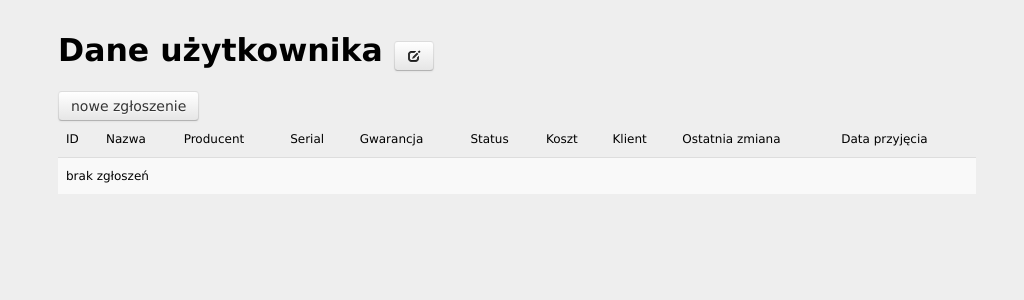
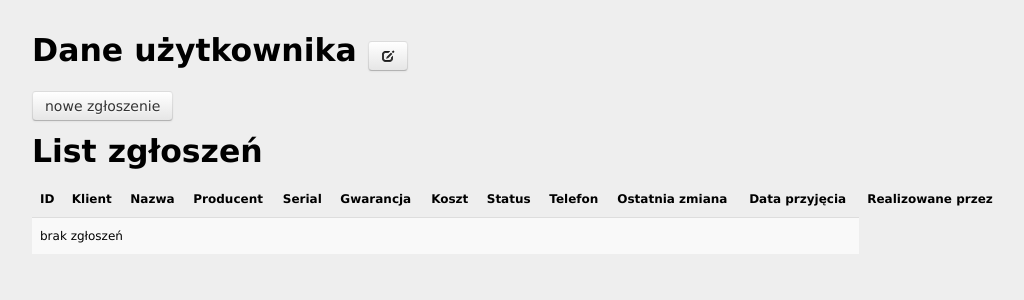
Before and after one commit to owad/dziobak, a Django app: template templates/cs_user/user_detail.html in a window 1280 px wide. Shown: the top 300 px of the page, without its empty margins (112-1136 px from the left). Run offline with Django 3.2, Linux system fonts and the light colour scheme; the template is opened without the code that fills it, so the values that code supplies are empty; some libraries are stand-ins or nearby versions.

Commit message:
..and more stuff

```diff
--- a/static/css/styles.css
+++ b/static/css/styles.css
@@ -6,6 +6,11 @@ body {
 }
 body, th, td {
     font: 12px/1.4em Verdana,sans-serif;
+}
+
+.container {
+    display: block;
+    width: 80%;
 }
 
 .center {
@@ -39,3 +44,15 @@ ul.nav li {
 div.content input, div.content textarea {
     width: 400px;
 }
+
+table th {
+    text-align: right;
+}
+
+thead tr td {
+    font-weight: bold;
+}
+
+.middle {
+    padding: 0px 5px;
+}
--- a/templates/cs_user/user_detail.html
+++ b/templates/cs_user/user_detail.html
@@ -10,11 +10,18 @@
 {% block content %}
     <address>
         {% for field, value in client.get_details_list %}
-            {{ value }}<br>
+            {% if field != 'klient' %}
+            {{ field }}: {{ value }}<br>
+            {% endif %}
         {% endfor %}
     </address>
 
     <a class="btn" href="{% url 'product_create' client.pk %}">nowe zgłoszenie</a>
 
+    {% block product_list %}
+    <h2>List zgłoszeń</h2>
     {% include 'product/product_table.html' with products=client.product_set.all %}
+    {% endblock %}
+
+    {% block new_product %}{% endblock %}
 {% endblock %}
--- a/templates/generic/create_or_update.html
+++ b/templates/generic/create_or_update.html
@@ -1,6 +1,3 @@
-{% extends 'main.html' %}
-
-{% block content %}
 <form action="" method="post">
     {% csrf_token %}
     <table>
@@ -9,4 +6,3 @@
     {% include 'inc/buttons.html' %}
     </table>
 </form>
-{% endblock %}
--- a/templates/main.html
+++ b/templates/main.html
@@ -18,10 +18,10 @@
 <body>
     <div class="container">
         {% if user.pk %}
-        <div class="row">
-            <div class="span2"><h1>{{ user.company }}</h1></div>
+        <div class="row top">
+            <div class="span7"><h1>{{ user.company }}</h1></div>
 
-            <div class="span8 right">
+            <div class="span10 right">
                 <div>zalogowany jako {{ user }}</div>
                 <div>Ostatnie logowanie: {% if user.last_login %}{{ user.last_login }}{% else %} - {% endif %}</div>
             </div>
@@ -31,7 +31,7 @@
             </div>
         </div>
 
-        <div class="row">
+        <div class="row middle">
             <div class="navbar">
                 <div class="navbar-inner">
                     <ul class="nav">
@@ -55,7 +55,7 @@
             </div>
         </div>
 
-        <div class="row">
+        <div class="row bottom">
         {% endif %}
         <h2>{% block heading %}{% endblock %}</h2>
             <div class="content">
--- a/templates/product/product_table.html
+++ b/templates/product/product_table.html
@@ -2,15 +2,17 @@
     <thead>
         <tr>
             <td>ID</td>
+            <td>Klient</td>
             <td>Nazwa</td>
             <td>Producent</td>
             <td>Serial</td>
             <td>Gwarancja</td>
+            <td>Koszt</td>
             <td>Status</td>
-            <td>Koszt</td>
-            <td>Klient</td>
-            <td>Ostatnia zmiana</td>
-            <td>Data przyjęcia</td>
+            <td>Telefon</td>
+            <td>Ostatnia&nbsp;zmiana</td>
+            <td>Data&nbsp;przyjęcia</td>
+            <td>Realizowane przez</td>
             <td></td>
         </tr>
     </thead>
@@ -18,22 +20,24 @@
     {% for p in products %}
         <tr>
             <td>{{ p }}</td>
+            <td><a href="{{ p.user.get_absolute_url }}">{{ p.user }}</a></td>
             <td><a href="{{ p.get_absolute_url }}">{{ p.name }}</a></td>
             <td>{{ p.producent }}</td>
             <td>{{ p.serial }}</td>
             <td>{{ p.warranty }}</td>
+            <td>{{ p.cost }}zł</td>
             <td>{{ p.status }}</td>
-            <td>{{ p.cost }}zł</td>
-            <td><a href="{{ p.user.get_absolute_url }}">{{ p.user }}</a></td>
+            <td>{{ p.user.phone_numbers }}</td>
             <td>{{ p.created }}</td>
             <td>{{ p.modified }}</td>
+            <td>{{ p.serviced_by }}</td>
             <td>
                 <a title="drukuj zgłoszenie" href="#"><i class="icon-print"></i></a>
             </td>
         </tr>
     {% empty %}
         <tr>
-            <td colspan="10" class="center">{% if q %}nie znaleziono zgłoszeń{% else %}brak zgłoszeń{% endif %}</td>
+            <td colspan="11" class="center">{% if q %}nie znaleziono zgłoszeń{% else %}brak zgłoszeń{% endif %}</td>
         </tr>
     {% endfor %}
     </tbody>
```
Also changed, not shown: product/models.py (+7 -0 lines), product/views.py (+10 -0 lines), templates/product/comment_create_or_update.html (+1 -8 lines), templates/product/product_create_or_update.html (+8 -3 lines).
